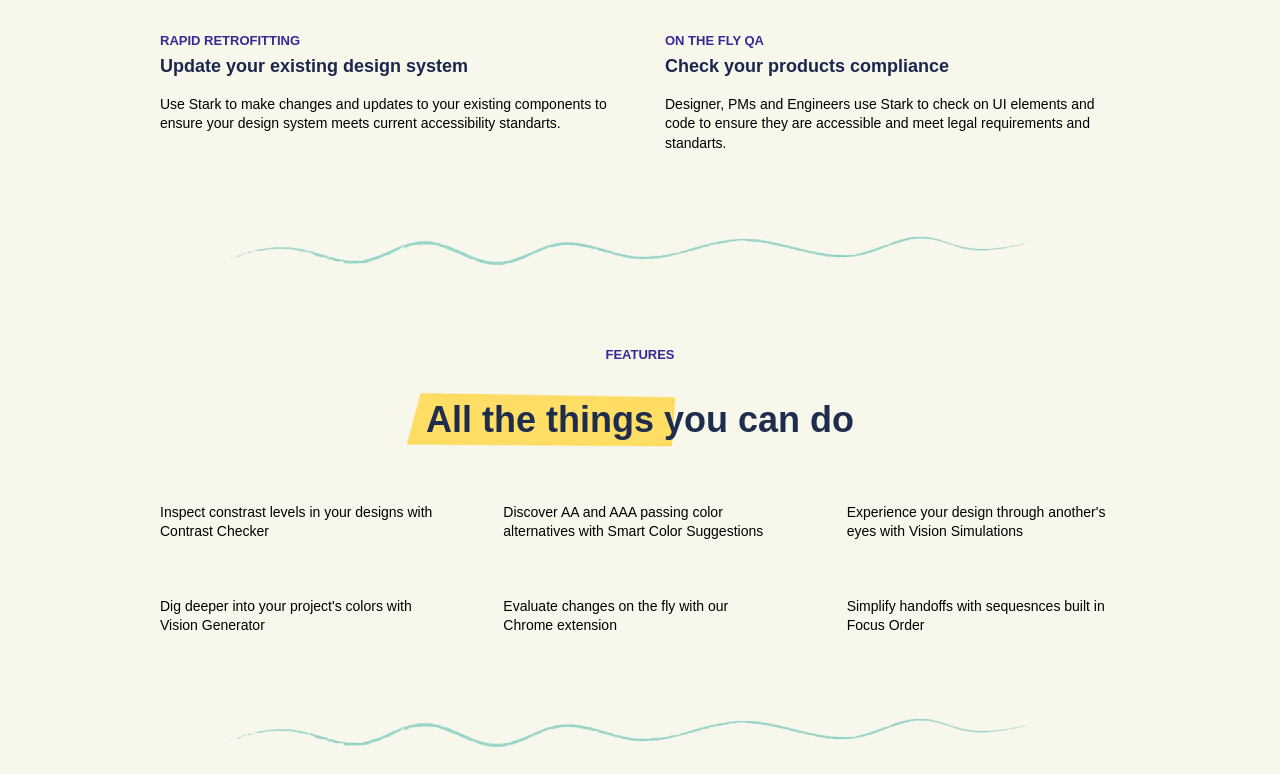
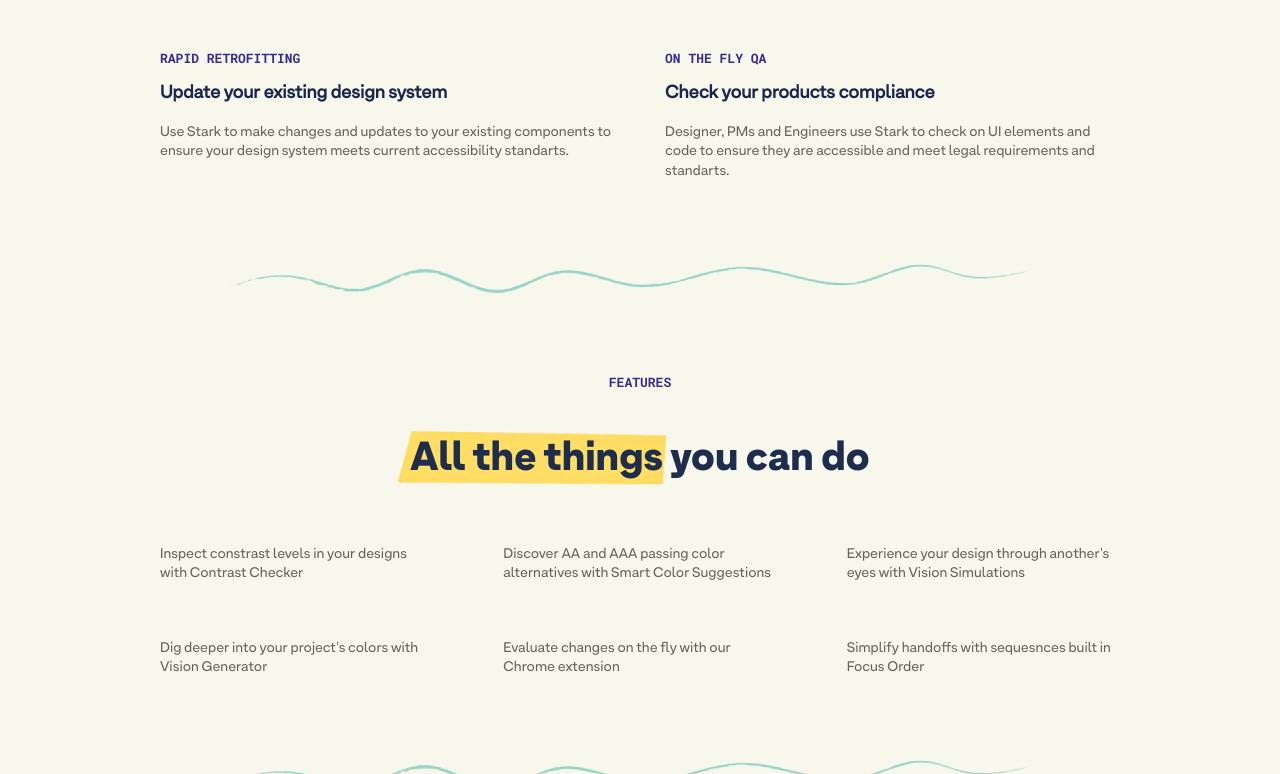
Before and after one commit to liepsneletech/1-stark, a website: page index.html in a window 1280 px wide. Shown: the part 2026-2800 px from the top of the page. Drawn offline with Linux system fonts and the light colour scheme.

Commit message:
Fonts changed
Added Armin Grotesk and Roboto Mono fonts.

```diff
--- a/index.html
+++ b/index.html
@@ -7,7 +7,7 @@
     <link rel="preconnect" href="https://fonts.googleapis.com" />
     <link rel="preconnect" href="https://fonts.gstatic.com" crossorigin />
     <link
-      href="https://fonts.googleapis.com/css2?family=Roboto:wght@400;500;700;800&display=swap"
+      href="https://fonts.googleapis.com/css2?family=Roboto+Mono:wght@400;500;600;700&display=swap"
       rel="stylesheet"
     />
     <link rel="stylesheet" href="style.css" />
--- a/style.css
+++ b/style.css
@@ -1,9 +1,20 @@
+/* CUSTOM FONTS */
+
+@font-face {
+  font-family: "armingroteskblack";
+  src: url(fonts/ArminGrotesk-Black.woff);
+}
+
+@font-face {
+  font-family: "armingroteskregular";
+  src: url(fonts/ArminGrotesk-Regular.woff);
+}
+
 /* RESET */
 * {
   margin: 0;
   padding: 0;
   box-sizing: border-box;
-  font-family: Poppins, sans-serif;
 }
 
 html {
@@ -21,16 +32,18 @@ ul {
 }
 
 body {
-  font-family: "Rubik", sans-serif;
+  font-family: "armingroteskregular";
+  font-weight: 400;
   line-height: 1;
-  font-weight: 400;
   background-color: #f7f7ec;
 
   /* Only works if there is nothing absolutely positioned in relation to body */
   overflow-x: hidden;
 }
 
+/* -------------------------------------------------------------------------- */
 /* CODE STARTS */
+/* -------------------------------------------------------------------------- */
 
 .container {
   margin: 0 auto;
@@ -96,9 +109,10 @@ header .sign-up-btn {
 }
 
 .primary-heading {
-  font-size: 50px;
+  font-family: "armingroteskblack";
+  font-size: 70px;
   color: #1e2c4d;
-  line-height: 1.2;
+  line-height: 1.1;
   font-weight: 600;
   margin-bottom: 25px;
   width: 16ch;
@@ -111,11 +125,12 @@ header .sign-up-btn {
 }
 
 .subheading {
+  font-family: Roboto Mono, sans-serif;
   color: #352a96;
   text-transform: uppercase;
-  font-weight: 600;
+  font-weight: 700;
   font-size: 13px;
-  padding-bottom: 10px;
+  padding-bottom: 20px;
 }
 
 .hero-description,
@@ -223,8 +238,9 @@ header .sign-up-btn {
 }
 
 .secondary-heading {
+  font-family: "armingroteskblack";
   padding-bottom: 30px;
-  font-size: 36px;
+  font-size: 40px;
   color: #1e2c4d;
   text-align: center;
 }
@@ -298,6 +314,7 @@ header .sign-up-btn {
 .feature-description {
   font-size: 14px;
   line-height: 1.4;
+  color: #646459;
 }
 
 /* FEATURES */
@@ -329,7 +346,7 @@ header .sign-up-btn {
 .features-highlight-img {
   position: absolute;
   top: -11px;
-  left: -20px;
+  left: -13px;
   z-index: -1;
 }
 
@@ -355,7 +372,7 @@ header .sign-up-btn {
 .customers-highlight-img {
   position: absolute;
   top: -2px;
-  right: -20px;
+  right: -9px;
   z-index: -1;
 }
 
```
Also changed, not shown: fonts/ArminGrotesk-Black.woff (added), fonts/ArminGrotesk-Regular.woff (added).
